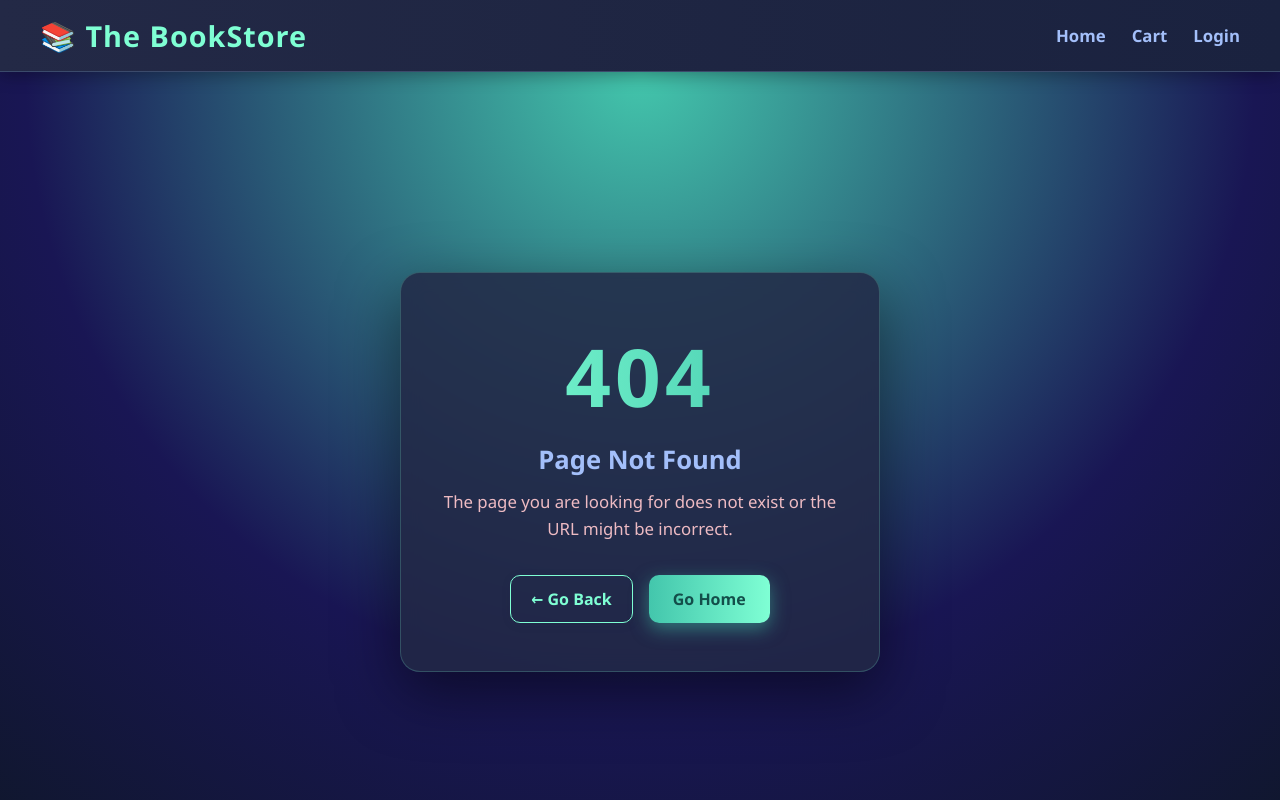
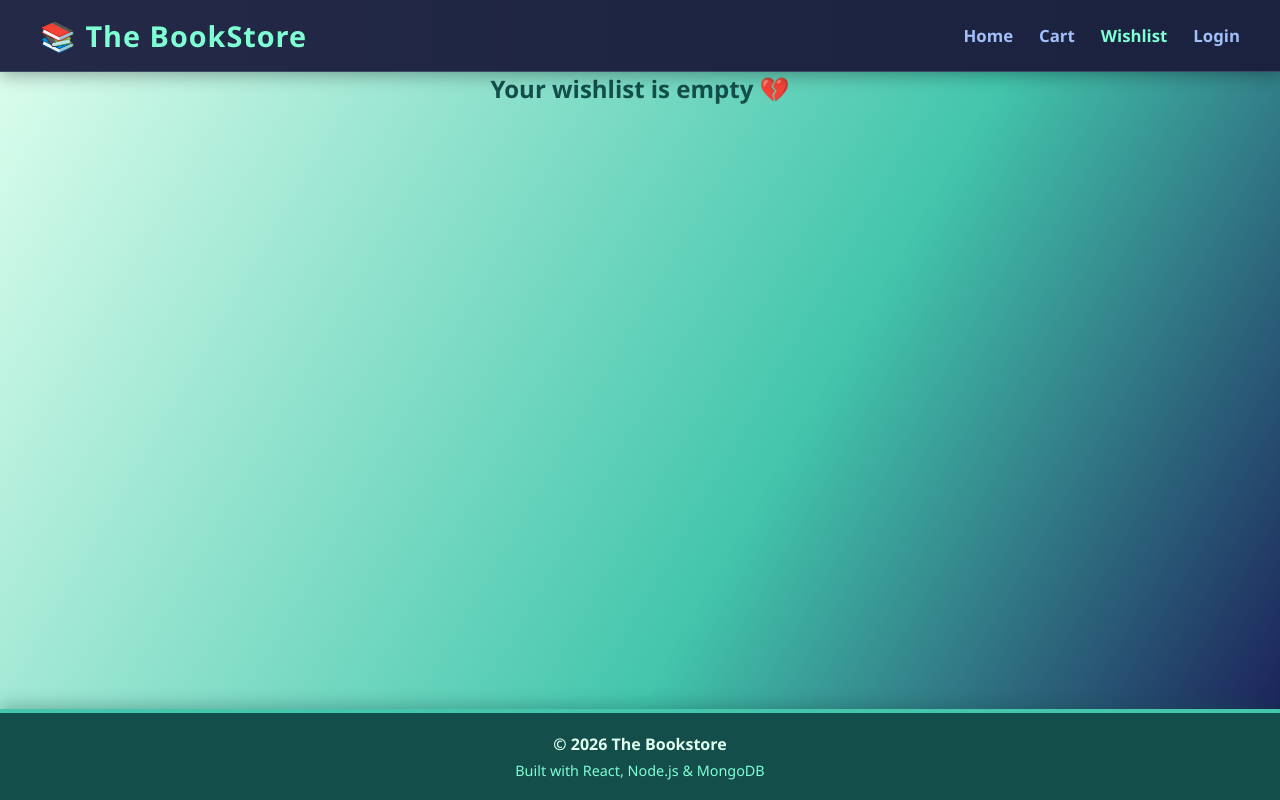
Before and after one commit to anshitaBajpai/The-Bookstore, a React (Vite) app in the folder frontend/: page /wishlist in a window 1280 px wide. Shown: the top 800 px of the page. Built offline with nearby package versions, Linux system fonts and the light colour scheme.

Commit message:
Enable navigation to wishlist page.

```diff
--- a/frontend/src/App.jsx
+++ b/frontend/src/App.jsx
@@ -10,6 +10,7 @@ import { useLocation } from "react-router-dom";
 import Navbar from "./components/Navbar";
 import BookDetails from "./pages/BookDetails";
 import AuthHeader from "./components/AuthHeader";
+import Wishlist from "./pages/Wishlist";
 import ErrorPage from "./pages/ErrorPage";
 
 const App = () => {
@@ -54,6 +55,7 @@ const App = () => {
         />
         <Route path="/books/:id" element={<BookDetails />} />
         <Route path="/orders" element={<Orders />} />
+        <Route path="/wishlist" element={<Wishlist />} />
         <Route path="*" element={<ErrorPage />} />
       </Routes>
       {!shouldHideFooter && <Footer />}
--- a/frontend/src/components/Navbar.jsx
+++ b/frontend/src/components/Navbar.jsx
@@ -2,10 +2,11 @@ import React, { useContext } from "react";
 import { NavLink, Link } from "react-router-dom";
 import { CartContext } from "../context/CartContext.jsx";
 import styles from "./Navbar.module.css";
+import { WishlistContext } from "../context/WishlistContext.jsx";
 
 function Navbar() {
   const { cart } = useContext(CartContext);
-
+  const { wishlist } = useContext(WishlistContext);
   const cartCount = cart.reduce((sum, item) => sum + item.quantity, 0);
 
   const username = localStorage.getItem("username");
@@ -58,6 +59,18 @@ function Navbar() {
           )}
         </NavLink>
 
+        <NavLink
+          to="/wishlist"
+          className={({ isActive }) =>
+            isActive ? `${styles.link} ${styles.active}` : styles.link
+          }
+        >
+          Wishlist
+          {wishlist.length > 0 && (
+            <span className={styles.cartBadge}>{wishlist.length}</span>
+          )}
+        </NavLink>
+
         {!username ? (
           <NavLink
             to="/auth"
```
